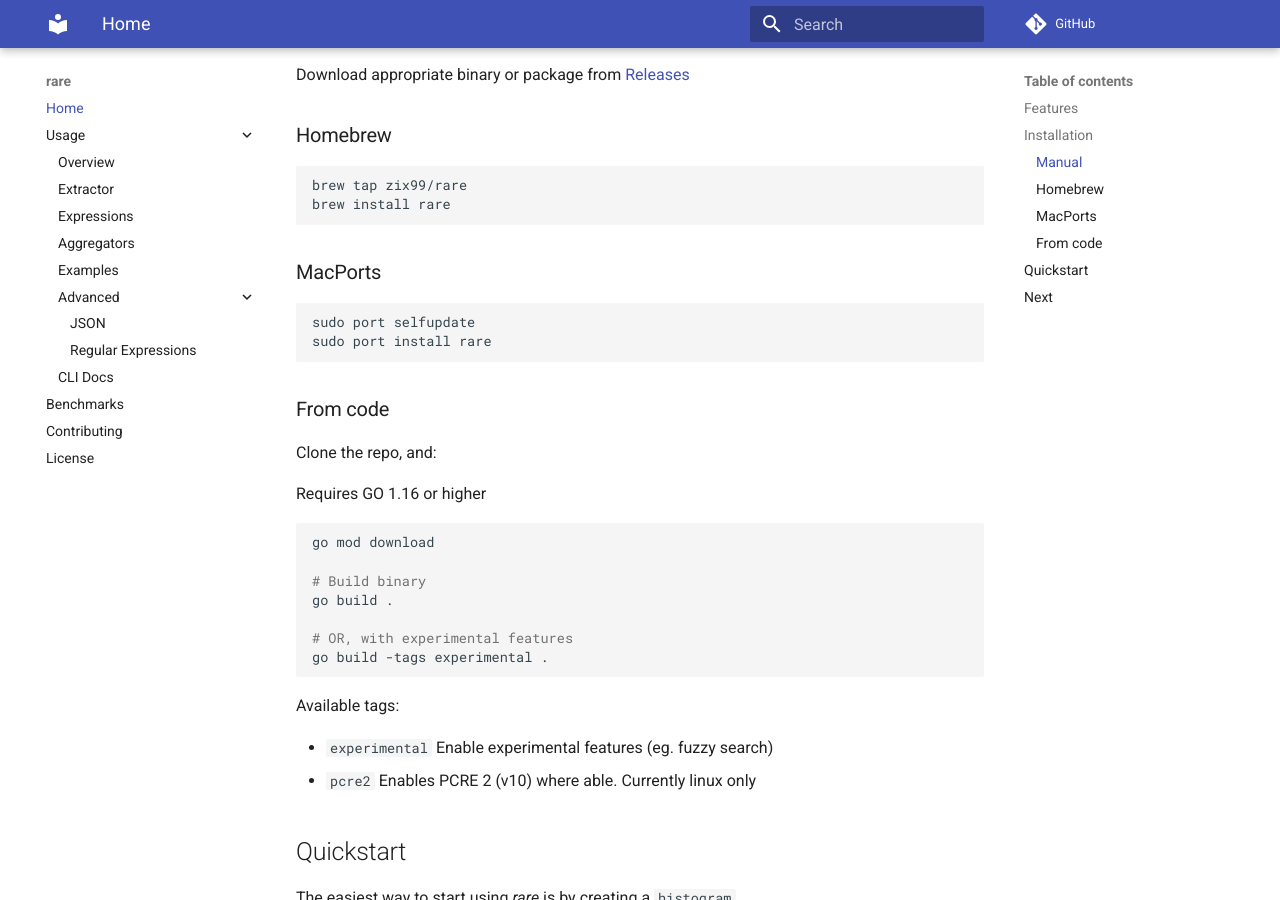
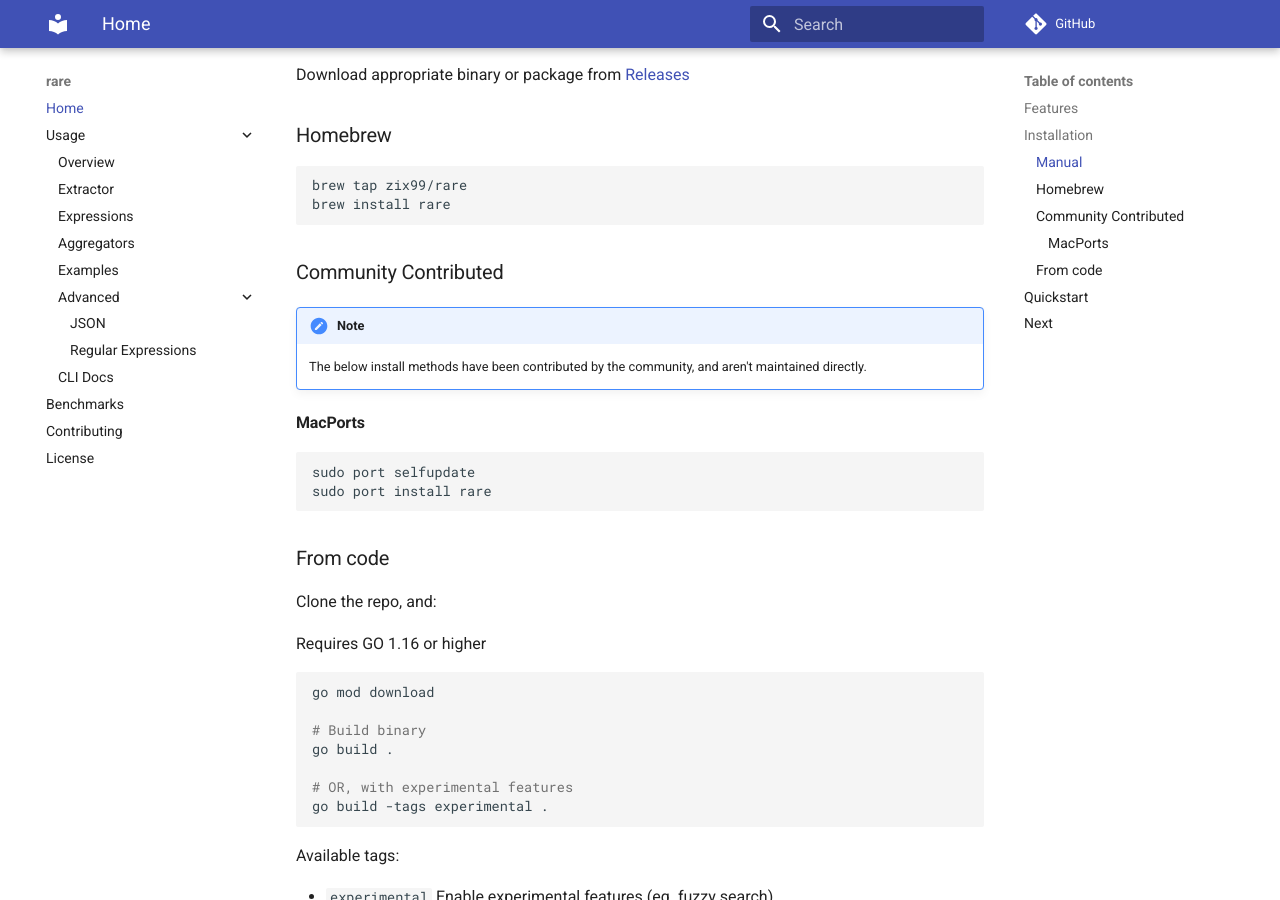
Before and after one commit to zix99/rare, an MkDocs documentation site: the page built from docs/index.md, in a window 1280 px wide and 900 px high, scrolled down 1635 px. Built offline with MkDocs 1.6.1 and Material for MkDocs 9.7.7, drawn with Linux system fonts in a browser that asks for light colours; comment, search, counter and statistics services are not loaded.

Commit message:
Mark macports as communitry contributed

````diff
--- a/docs/index.md
+++ b/docs/index.md
@@ -51,7 +51,12 @@ brew tap zix99/rare
 brew install rare
 ```
 
-### MacPorts
+### Community Contributed
+
+!!! note
+    The below install methods have been contributed by the community, and aren't maintained directly.
+
+#### MacPorts
 
 ```sh
 sudo port selfupdate
````
Also changed, not shown: README.md (+5 -1 lines).
